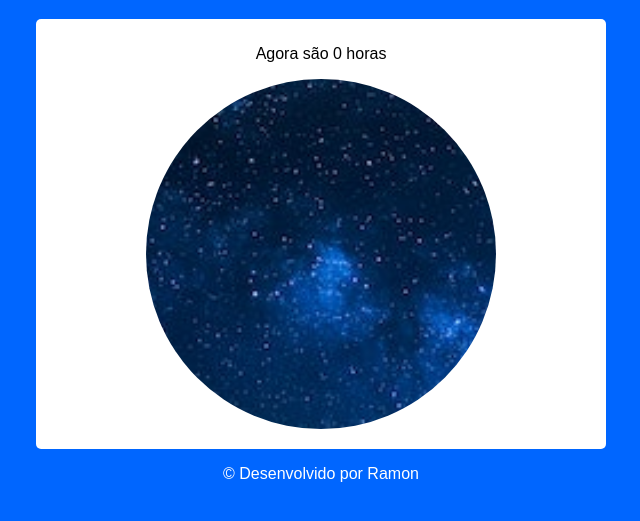
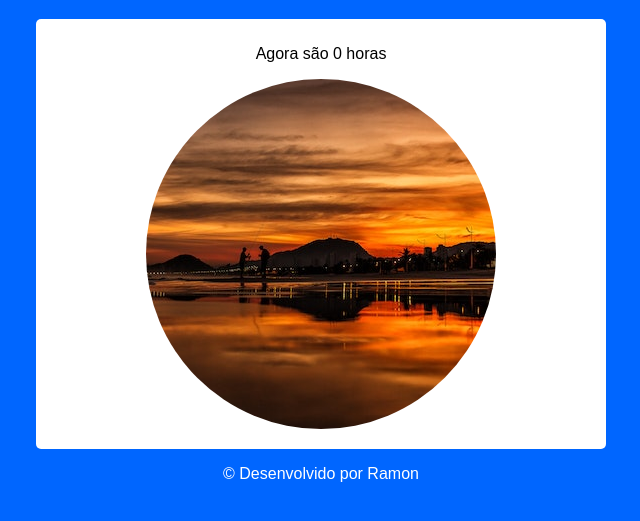
Before and after one commit to Ramon-Erik/estudos-javascript, a plain HTML site: page aula12ex/index.html in a window 1280 px wide. Shown: the part 61-582 px from the top of the page, without its empty margins (319-959 px from the left). Drawn offline with Linux system fonts and the light colour scheme.

Commit message:
Update style.css

```diff
--- a/aula12ex/style.css
+++ b/aula12ex/style.css
@@ -25,8 +25,8 @@ main img {
 }
 
 main #foto-horario {
-    background: yellow url(imagens/noite.jpg) no-repeat fixed center bottom;
-    background-size: contain;
+    background: yellow url(imagens/tarde.jpg);
+    /* background-size: contain; */
     border-radius: 50%;
     height: 350px;
     width: 350px;
```
